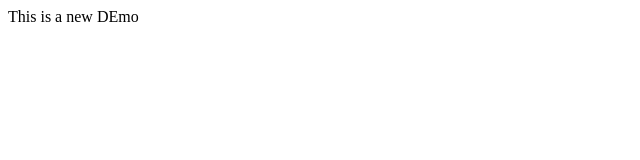
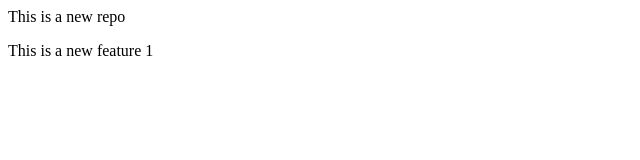
Before and after one commit to Dev-SanketPalande/localRepo, a plain HTML site: page index.html in a window 1280 px wide. Shown: the whole page, without its empty margins (0-640 px from the left). Drawn offline with Linux system fonts and the light colour scheme.

Commit message:
added a new feature1 para

```diff
--- a/index.html
+++ b/index.html
@@ -1 +1,2 @@
-<p> This is a new DEmo</p>
+<p> This is a new repo</p>
+<p> This is a new feature 1</p>
```
